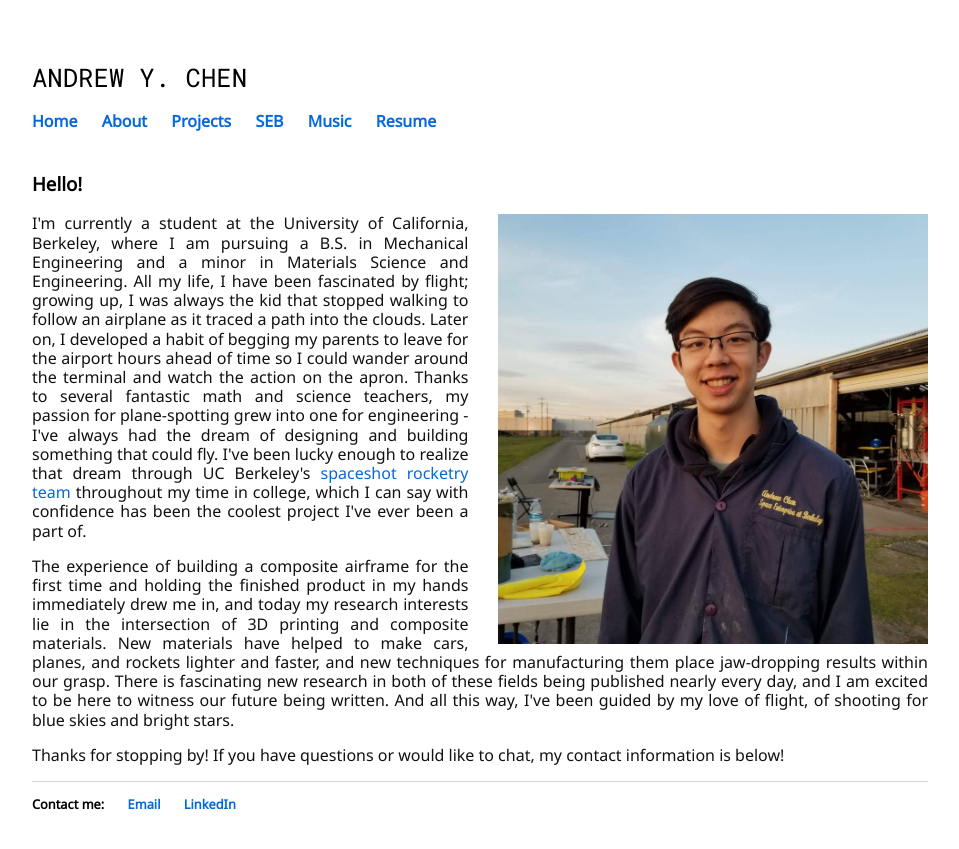
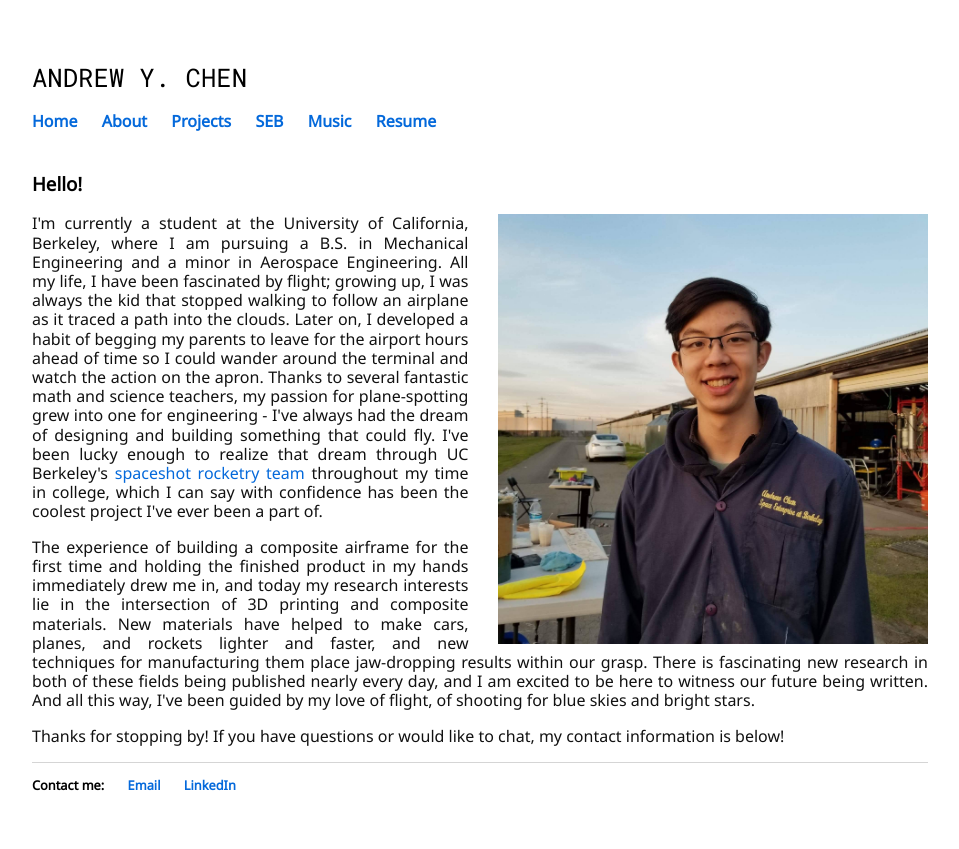
Before and after one commit to carbonheliumnitrogen/carbonheliumnitrogen.github.io, a Jekyll site: the page built from about.html, in a window 1280 px wide. Shown: the top 849 px of the page, without its empty margins (160-1119 px from the left). Built offline with Jekyll 4.4.1, drawn with Linux system fonts in a browser that asks for light colours.

Commit message:
Update about.html

```diff
--- a/about.html
+++ b/about.html
@@ -9,7 +9,7 @@
 </head>
 <div>
 	<h3> Hello! </h3>
-	<img src="me.jpeg"  height="430px" align="right" style="padding-left:30px;"> <p> I'm currently a student at the University of California, Berkeley, where I am pursuing a B.S. in Mechanical Engineering and a minor in Materials Science and Engineering. All my life, I have been fascinated by flight; growing up, I was always the kid that stopped walking to follow an airplane as it traced a path into the clouds. Later on, I developed a habit of begging my parents to leave for the airport hours ahead of time so I could wander around the terminal and watch the action on the apron. Thanks to several fantastic math and science teachers, my passion for plane-spotting grew into one for engineering - I've always had the dream of designing and building something that could fly. I've been lucky enough to realize that dream through UC Berkeley's <a href="/seb.html">spaceshot rocketry team</a> throughout my time in college, which I can say with confidence has been the coolest project I've ever been a part of. </p>
+	<img src="me.jpeg"  height="430px" align="right" style="padding-left:30px;"> <p> I'm currently a student at the University of California, Berkeley, where I am pursuing a B.S. in Mechanical Engineering and a minor in Aerospace Engineering. All my life, I have been fascinated by flight; growing up, I was always the kid that stopped walking to follow an airplane as it traced a path into the clouds. Later on, I developed a habit of begging my parents to leave for the airport hours ahead of time so I could wander around the terminal and watch the action on the apron. Thanks to several fantastic math and science teachers, my passion for plane-spotting grew into one for engineering - I've always had the dream of designing and building something that could fly. I've been lucky enough to realize that dream through UC Berkeley's <a href="/seb.html">spaceshot rocketry team</a> throughout my time in college, which I can say with confidence has been the coolest project I've ever been a part of. </p>
 
 <p> The experience of building a composite airframe for the first time and holding the finished product in my hands immediately drew me in, and today my research interests lie in the intersection of 3D printing and composite materials. New materials have helped to make cars, planes, and rockets lighter and faster, and new techniques for manufacturing them place jaw-dropping results within our grasp. There is fascinating new research in both of these fields being published nearly every day, and I am excited to be here to witness our future being written. And all this way, I've been guided by my love of flight, of shooting for blue skies and bright stars. </p>
 
```
